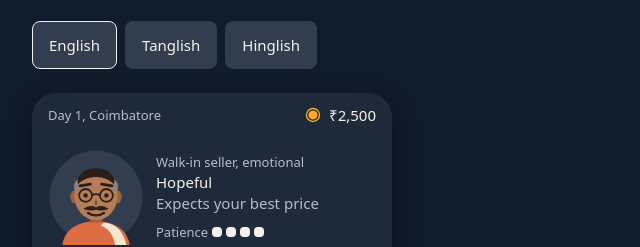
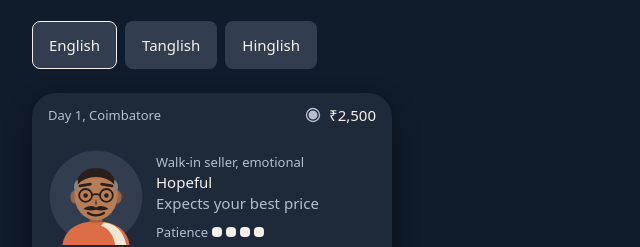
Before and after one commit to rameshkumark24/Bazaar-Boss-Haggle-Tycoon, a plain HTML site: page site/bazaar-boss/index.html in a window 1280 px wide. Shown: the part 934-1181 px from the top of the page, 304-944 px from the left. Drawn offline with Linux system fonts and the light colour scheme.

Commit message:
Decisions before Phase 6, as recommended
- Phase 3's DONE WHEN 1 reworded: the method is recorded in a TRD entry
  that corrects TD-26 (TD-36). Phase 3 is DONE.
- Material Symbols: download it (Phase 2, item 7), for Phase 6's icons.
- DESIGN 2.2's font sentence stays, matching TD-36.
- K4: the waitlist page's favicon is scene-brass and the demo's top-bar
  coin text-muted, from the palette; only the Join button stays marigold.
  Live at the next publish, on the owner's word.
- DESIGN 10 gains question 16 (text sharpness in a 4x zoom); the 26
  checks that counted 15 answers now count 16.
- The merge rule allows a merge commit when main has moved (PR #1).

Co-Authored-By: Claude Opus 5.5 <noreply@anthropic.com>

```diff
--- a/site/bazaar-boss/index.html
+++ b/site/bazaar-boss/index.html
@@ -171,7 +171,7 @@ footer a{color:var(--text-muted)}
         <div class="topbar">
           <span>Day 1, Coimbatore</span>
           <span class="cash">
-            <svg viewBox="0 0 20 20" aria-hidden="true"><circle cx="10" cy="10" r="9" fill="#fcaa2b"/><circle cx="10" cy="10" r="6.5" fill="none" stroke="#101b2b" stroke-width="1.5"/></svg>
+            <svg viewBox="0 0 20 20" aria-hidden="true"><circle cx="10" cy="10" r="9" fill="#b6becb"/><circle cx="10" cy="10" r="6.5" fill="none" stroke="#101b2b" stroke-width="1.5"/></svg>
             <span id="cash" class="num">₹2,500</span>
           </span>
         </div>
```
Also changed, not shown: 3 other files.
